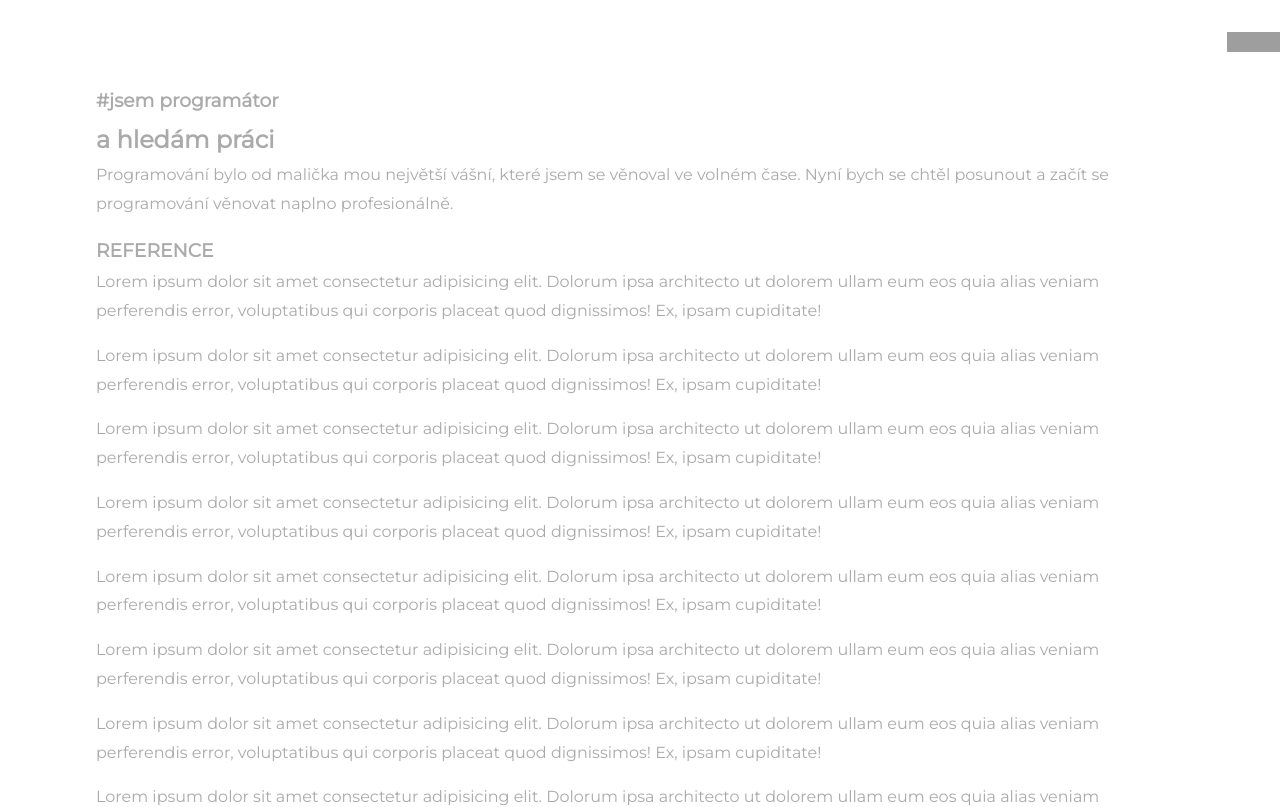
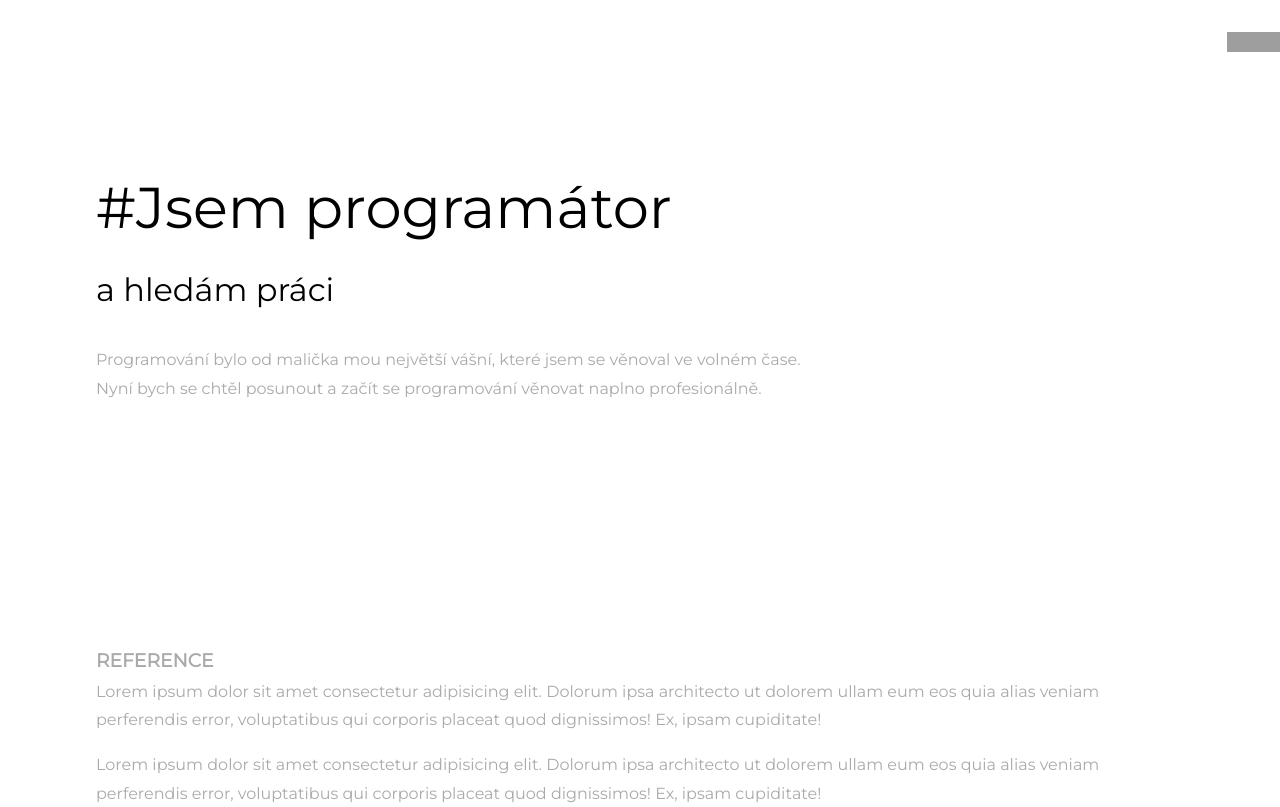
Before and after one commit to petrzabransky/petrzabransky, a React (Create React App) app: page / in a window 1280 px wide. Shown: the top 807 px of the page. Built offline with nearby package versions, Linux system fonts and the light colour scheme; grey boxes are pictures that could not be loaded.

Commit message:
Style Hero section

```diff
--- a/src/components/block/Hero.scss
+++ b/src/components/block/Hero.scss
@@ -1,5 +1,22 @@
 @import "../../styles/variable.scss";
+@import "../../styles/typography.scss";
 
 .hero {
-	&__title {}
+	padding-top: 5rem;
+	padding-bottom: 15rem;
+
+	&__title {
+		@extend .heading;
+		@extend .heading--display;
+		margin-bottom: 1rem;
+	}
+
+	&__subtitle {
+		@extend .heading;
+		@extend .heading--header;
+	}
+
+	&__description {
+		margin-bottom: 0;
+	}
 }
--- a/src/components/block/Hero.tsx
+++ b/src/components/block/Hero.tsx
@@ -1,15 +1,16 @@
 import "../../styles/container.scss";
-import "Hero.scss";
+import "./Hero.scss";
 
 const Hero = () => {
 	return (
 		<section className="hero" id="#hero" >
 			<div className="container">
-				<h1 className="hero__title">#jsem programátor</h1>
-				<h2 className="hero__title">a hledám práci</h2>
-				<p className="hero__description">Programování bylo od malička mou největší vášní, které jsem se věnoval ve volném čase. Nyní bych se chtěl posunout a začít se programování věnovat naplno profesionálně.</p>
+				<h1 className="hero__title">#Jsem programátor</h1>
+				<h2 className="hero__subtitle">a hledám práci</h2>
+				<p className="hero__description">Programování bylo od malička mou největší vášní, které jsem se věnoval ve volném čase.</p>
+				<p className="hero__description">Nyní bych se chtěl posunout a začít se programování věnovat naplno profesionálně.</p>
 			</div>
-		</section>
+		</section >
 	)
 }
 
```
